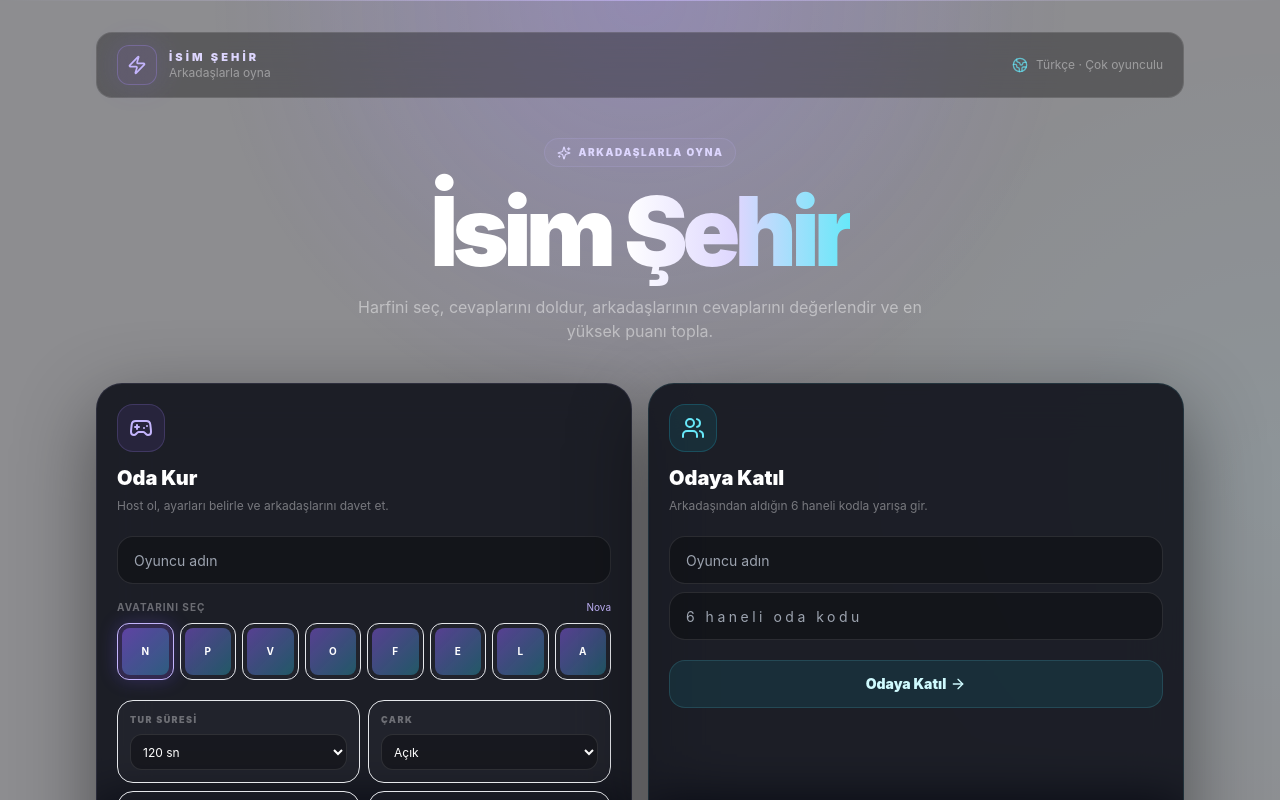
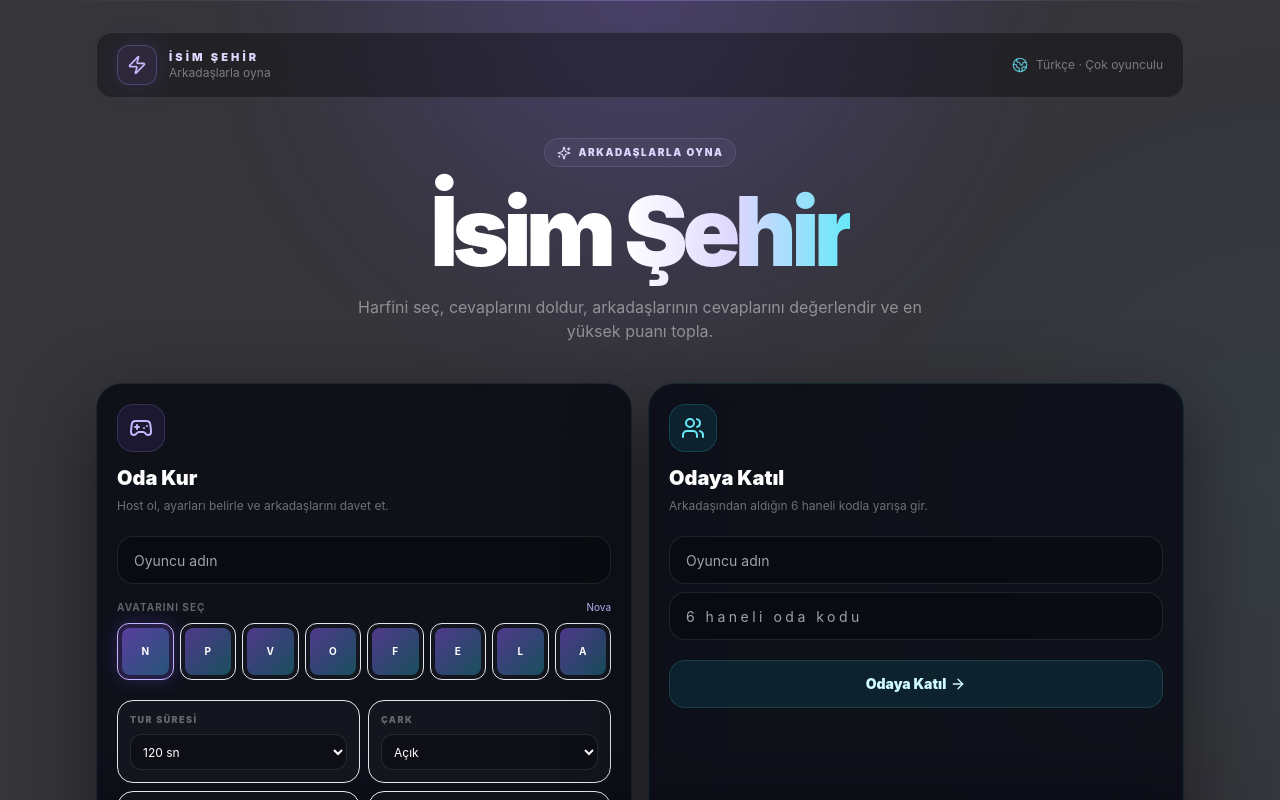
Before and after one commit to Battyz61/Strike-Legends, a React (Vite) app in the folder isim-sehir/: page / in a window 1280 px wide. Shown: the top 800 px of the page. Built offline with nearby package versions, Linux system fonts and the light colour scheme.

Commit message:
style: align lobby atmosphere with neon arena theme

```diff
--- a/isim-sehir/src/App.tsx
+++ b/isim-sehir/src/App.tsx
@@ -53,7 +53,8 @@ export default function App() {
     <main className="relative min-h-screen overflow-hidden bg-[#03040b] text-white selection:bg-violet-500/30">
       <div className="pointer-events-none fixed inset-0 bg-[radial-gradient(circle_at_50%_-10%,rgba(139,92,246,.20),transparent_36%),radial-gradient(circle_at_100%_60%,rgba(34,211,238,.08),transparent_32%)]" />
       <div className="pointer-events-none fixed inset-x-0 top-0 h-px bg-gradient-to-r from-transparent via-violet-400/60 to-transparent" />
-      <Vortex particleCount={280} rangeY={520} baseHue={245} rangeSpeed={1.1} backgroundColor="#03040b" containerClassName="fixed inset-0 opacity-55" />
+      <Vortex particleCount={280} rangeY={520} baseHue={245} rangeSpeed={1.1} backgroundColor="#03040b" containerClassName="fixed inset-0 opacity-30" />
+      <div className="pointer-events-none fixed inset-0 bg-[#03040b]/35" />
       <div className="pointer-events-none fixed inset-0 bg-[radial-gradient(circle_at_50%_0%,rgba(124,92,255,.16),transparent_42%)]" />
       <div className="relative z-10 mx-auto min-h-screen max-w-6xl px-4 py-6 md:px-8 md:py-8">
         <header className="mb-10 flex items-center justify-between rounded-2xl border border-white/10 bg-black/35 px-4 py-3 backdrop-blur-2xl md:px-5">
```
